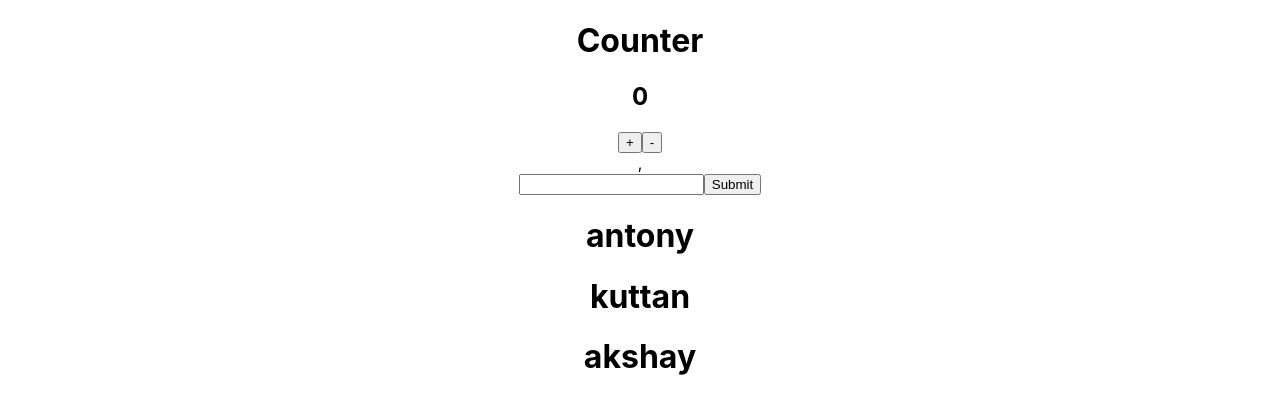
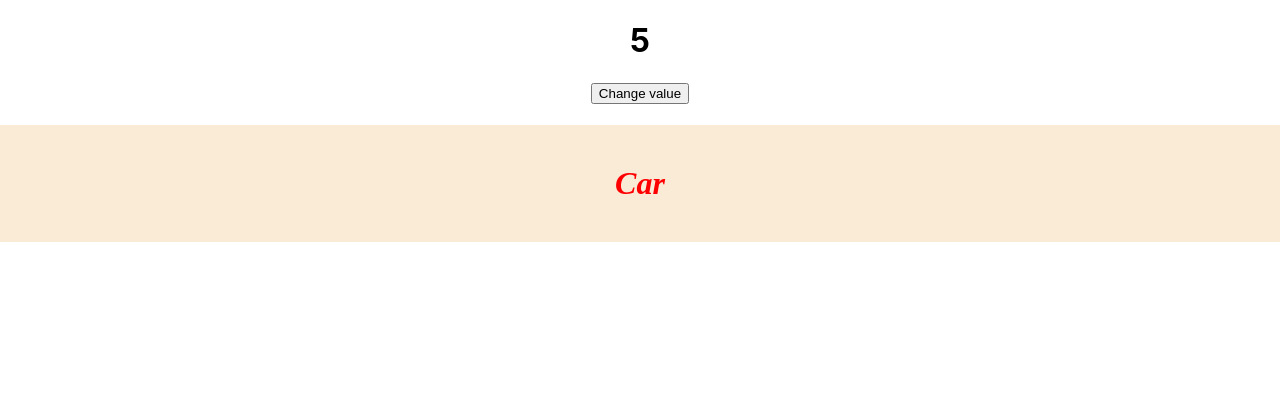
Before and after one commit to vipersolo/React-Practice, a React (Create React App) app: page / in a window 1280 px wide. Shown: the top 414 px of the page. Built offline with nearby package versions, Linux system fonts and the light colour scheme.

Commit message:
shouldComponentUpdate + module css className

```diff
--- a/src/App.js
+++ b/src/App.js
@@ -4,6 +4,8 @@ import {react,Component} from 'react';
 import Counter from './component/Counter';
 import Form from './component/Form'
 import List from './component/List'
+import Test from './component/Test';
+import Car from './component/Car';
 // import Todo from './component/Todo';
 // function App() {
 //   return (
@@ -37,9 +39,11 @@ class App extends Component{
   render(){
     return(
     <div className='App'>
-      <Counter />,
+      {/* <Counter />,
       <Form />
-      <List />
+      <List /> */}
+      <Test />
+      <Car />
     </div>
     // use <></> or div becuase return only one root element .
     )
--- /dev/null
+++ b/src/car.module.css
@@ -0,0 +1,8 @@
+.car{
+    color: red;
+    background-color: antiquewhite;
+    padding: 40px;
+    font-style: italic;
+    font-family: 'Times New Roman', Times, serif;
+
+}
--- /dev/null
+++ b/src/component/Car.js
@@ -0,0 +1,13 @@
+import React, { Component } from 'react'
+import styles from '../car.module.css'
+class Car extends Component {
+  render() {
+    return (
+      <div>
+        <h1 className={styles.car}>Car</h1>
+      </div>
+    )
+  }e
+}
+
+export default Car
--- a/src/component/List.js
+++ b/src/component/List.js
@@ -17,5 +17,5 @@ class List extends Component {
     );
   }
 }
-
+// div concept , main root div 1 only allowed , in map() each iteration also 1 allowed . childern for both allowed
 export default List;
--- /dev/null
+++ b/src/component/Test.js
@@ -0,0 +1,35 @@
+import React, { Component } from 'react'
+
+class Test extends Component {
+    state = {
+        value : 5
+    }
+  changeValue= () =>{
+    this.setState({
+        value :10
+    })
+
+  }
+
+//   shouldComponentUpdate(nextProps,nextState){
+//     if (nextState.value === this.state.value){
+//         return false
+//     }
+//     return true
+//   }
+    shouldComponentUpdate(nextProps,nextState){
+        return nextState.value !== this.state.value
+    }
+
+  render() {
+    console.log("rendered")
+    return (
+      <div>
+        <h1>{this.state.value}</h1>
+      <button onClick={this.changeValue}>Change value</button>
+      </div>
+    )
+  }
+}
+
+export default Test
```
